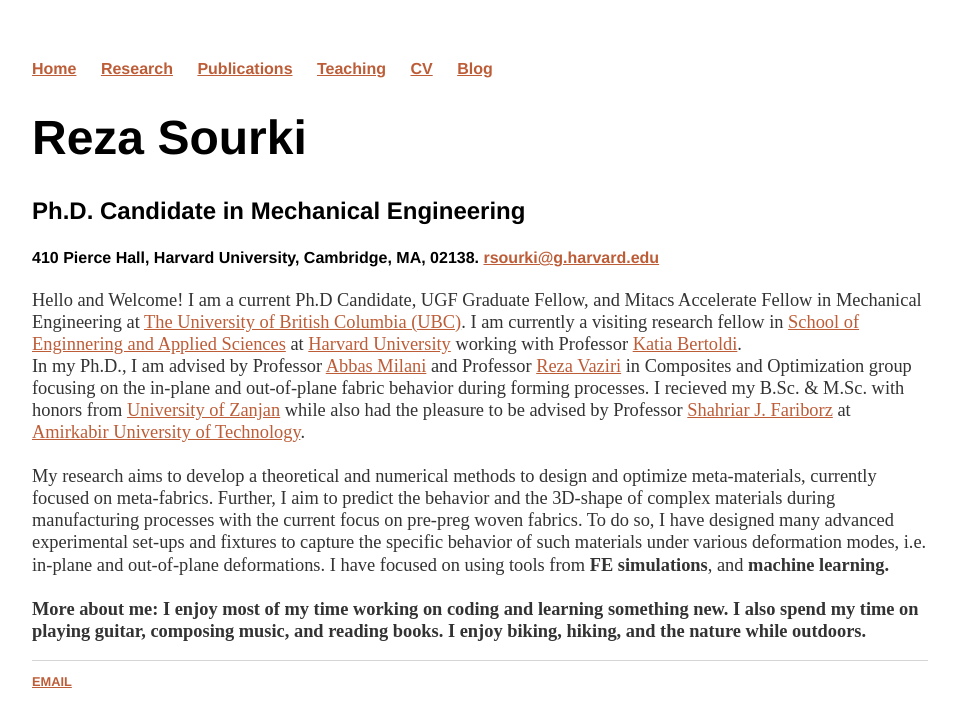
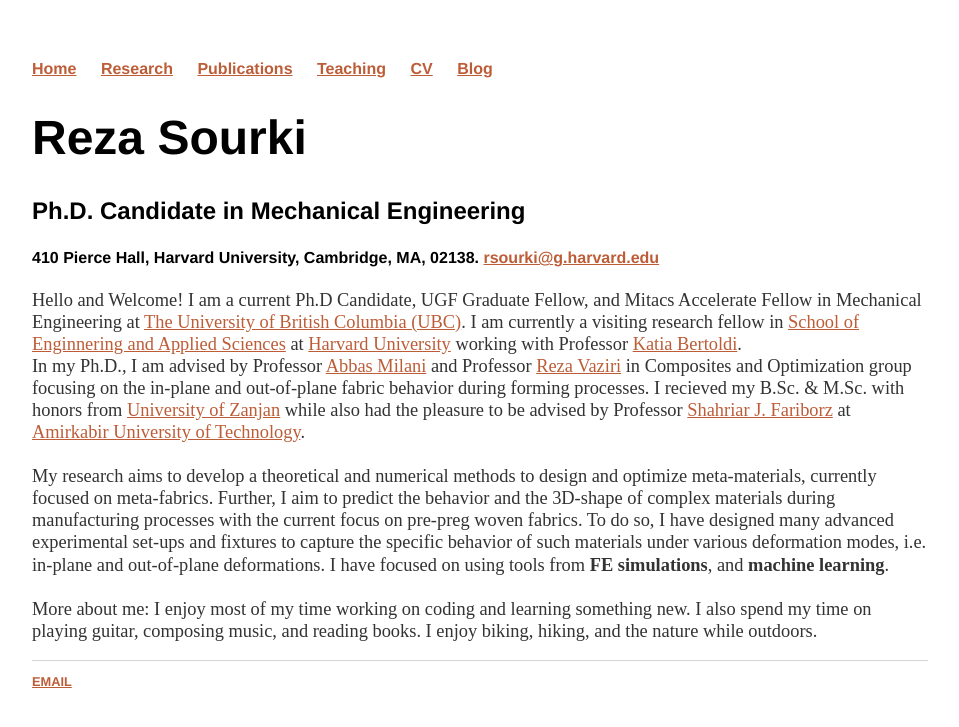
Before and after one commit to rsourki/rsourki.github.io, a Jekyll site: the page built from index.html, in a window 1280 px wide. Shown: the top 727 px of the page, without its empty margins (160-1119 px from the left). Built offline with Jekyll 4.4.1, drawn with Linux system fonts in a browser that asks for light colours.

```diff
--- a/index.html
+++ b/index.html
@@ -17,7 +17,7 @@ title: Reza Sourki Webpage
 	My research aims to develop a theoretical and numerical methods to design and optimize meta-materials, currently focused on meta-fabrics.
         Further, I aim to predict the behavior and the 3D-shape of complex materials during manufacturing processes with the current focus on pre-preg woven fabrics.
         To do so, I have designed many advanced experimental set-ups and fixtures to capture the specific behavior of such materials under various deformation modes, i.e. in-plane and out-of-plane deformations.
-        I have focused on using tools from <b>FE simulations</b>, and <b>machine learning.
+	I have focused on using tools from <b>FE simulations</b>, and <b>machine learning</b>.
         <br>
 	<br>
 	More about me: I enjoy most of my time working on coding and learning something new.
```
